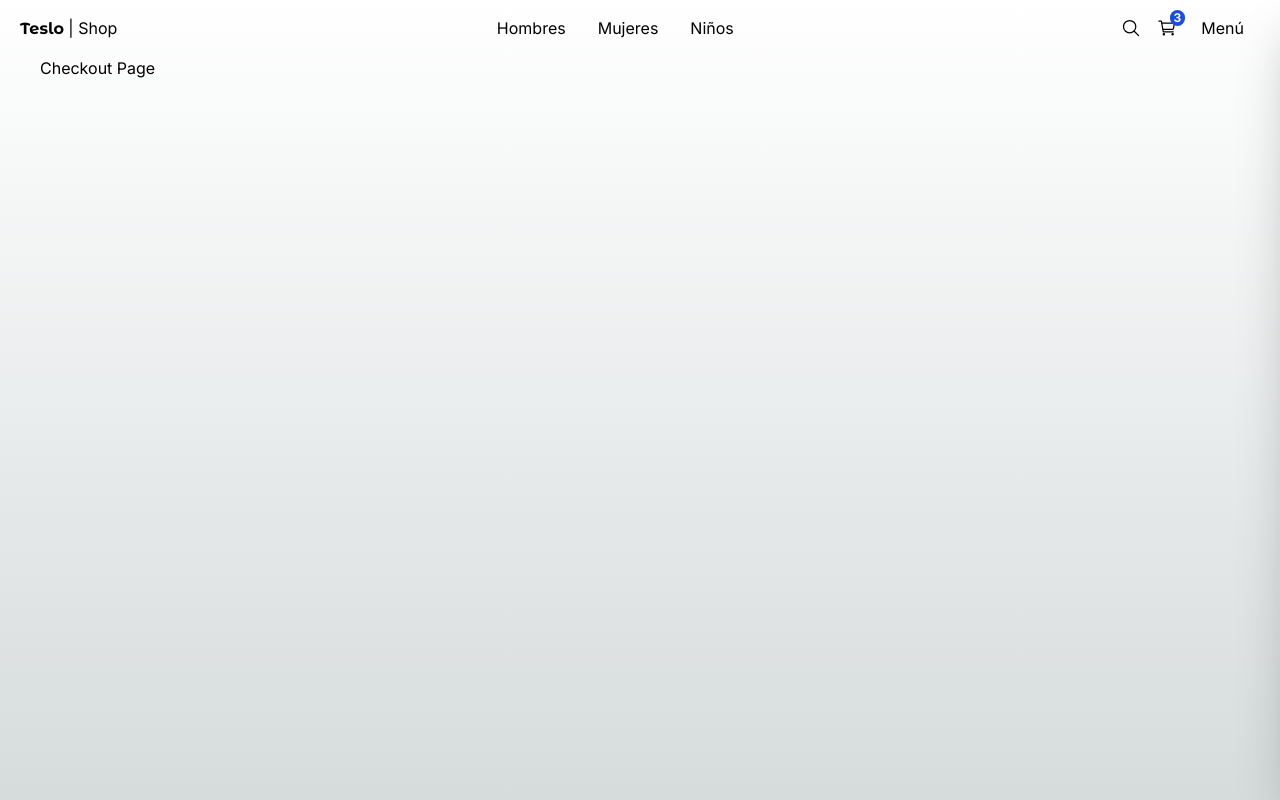
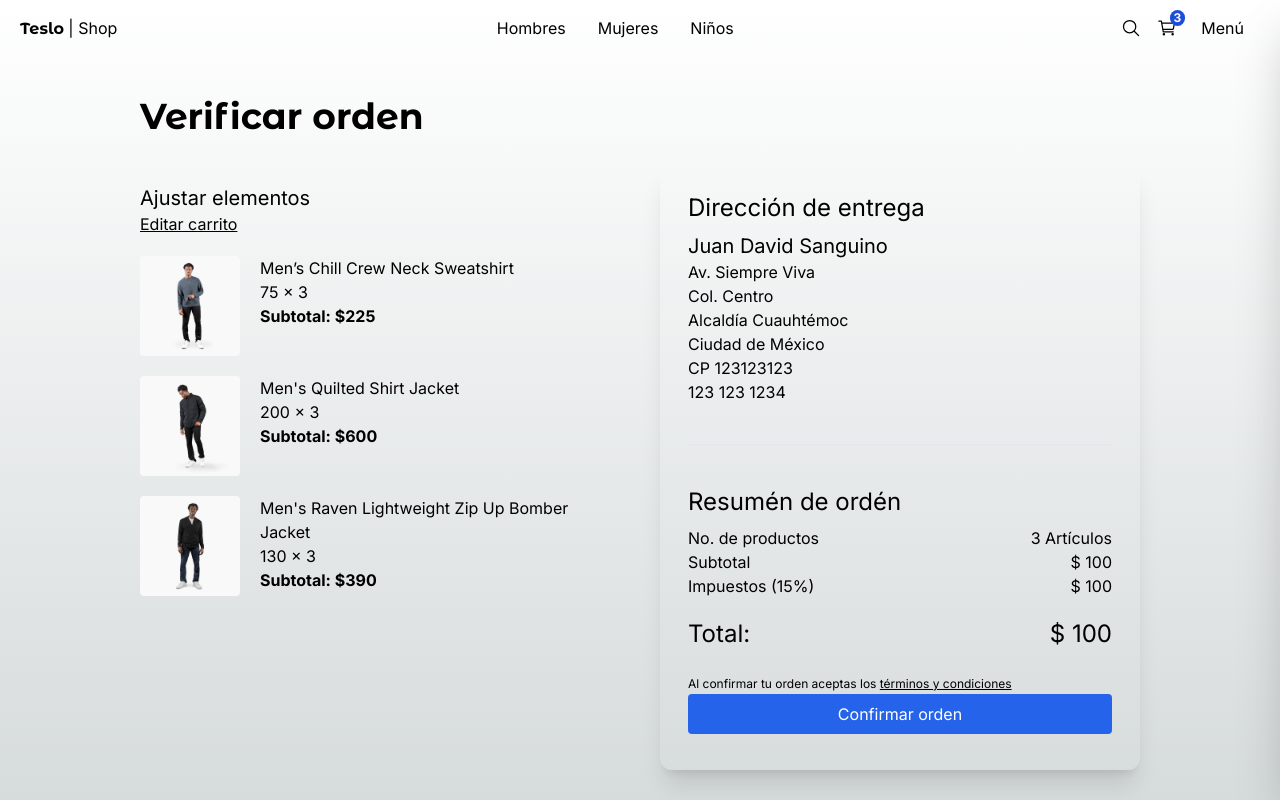
Before and after one commit to juansanguinoo/teslo-shop, a Next.js app: page /checkout in a window 1280 px wide. Built offline with nearby package versions, Linux system fonts and the light colour scheme.

Commit message:
Add checkout page layout and functionality

```diff
--- a/src/app/(shop)/checkout/page.tsx
+++ b/src/app/(shop)/checkout/page.tsx
@@ -1,7 +1,99 @@
+import { Title } from "@/components";
+import { initialData } from "@/seed/seed";
+import Image from "next/image";
+import Link from "next/link";
+
+const productsInCart = [
+  initialData.products[0],
+  initialData.products[1],
+  initialData.products[2],
+];
+
 export default function CheckoutPage() {
   return (
-    <div>
-      <h1>Checkout Page</h1>
+    <div className="flex justify-center items-center mb-72 px-10 sm:px-0">
+      <div className="flex flex-col w-[1000px]">
+        <Title title="Verificar orden" />
+
+        <div className="grid grid-cols-1 sm:grid-cols-2 gap-10">
+          <div className="flex flex-col mt-5">
+            <span className="text-xl">Ajustar elementos</span>
+            <Link href="/cart" className="underline mb-5">
+              Editar carrito
+            </Link>
+
+            {productsInCart.map((product) => (
+              <div className="flex mb-5" key={product.slug}>
+                <Image
+                  src={`/products/${product.images[0]}`}
+                  alt={product.title}
+                  width={100}
+                  height={100}
+                  style={{
+                    width: "100px",
+                    height: "100px",
+                  }}
+                  className="mr-5 rounded"
+                />
+
+                <div className="">
+                  <p>{product.title}</p>
+                  <p>{product.price} x 3</p>
+                  <p className="font-bold">Subtotal: ${product.price * 3}</p>
+                </div>
+              </div>
+            ))}
+          </div>
+
+          <div className="bag-wihte rounded-xl shadow-xl p-7">
+            <h2 className="text-2xl mb-2">Dirección de entrega</h2>
+
+            <div className="mb-10">
+              <p className="text-xl">Juan David Sanguino</p>
+              <p>Av. Siempre Viva</p>
+              <p>Col. Centro</p>
+              <p>Alcaldía Cuauhtémoc</p>
+              <p>Ciudad de México</p>
+              <p>CP 123123123</p>
+              <p>123 123 1234</p>
+            </div>
+
+            <div className="w-full h-0.5 rounded bg-gray-200 mb-10"></div>
+
+            <h2 className="text-2xl mb-2">Resumén de ordén</h2>
+
+            <div className="grid grid-cols-2">
+              <span>No. de productos</span>
+              <span className="text-right">3 Artículos</span>
+
+              <span>Subtotal</span>
+              <span className="text-right">$ 100</span>
+
+              <span>Impuestos (15%)</span>
+              <span className="text-right">$ 100</span>
+
+              <span className="text-2xl mt-5">Total:</span>
+              <span className="mt-5 text-2xl text-right">$ 100</span>
+            </div>
+
+            <div className="mt-5 mb-2 w-full">
+              <span className="text-xs">
+                Al confirmar tu orden aceptas los{" "}
+                <Link href="/terms" className="underline">
+                  términos y condiciones
+                </Link>
+              </span>
+
+              <Link
+                href="/orders/123"
+                className="flex btn-primary justify-center"
+              >
+                Confirmar orden
+              </Link>
+            </div>
+          </div>
+        </div>
+      </div>
     </div>
   );
 }
```
